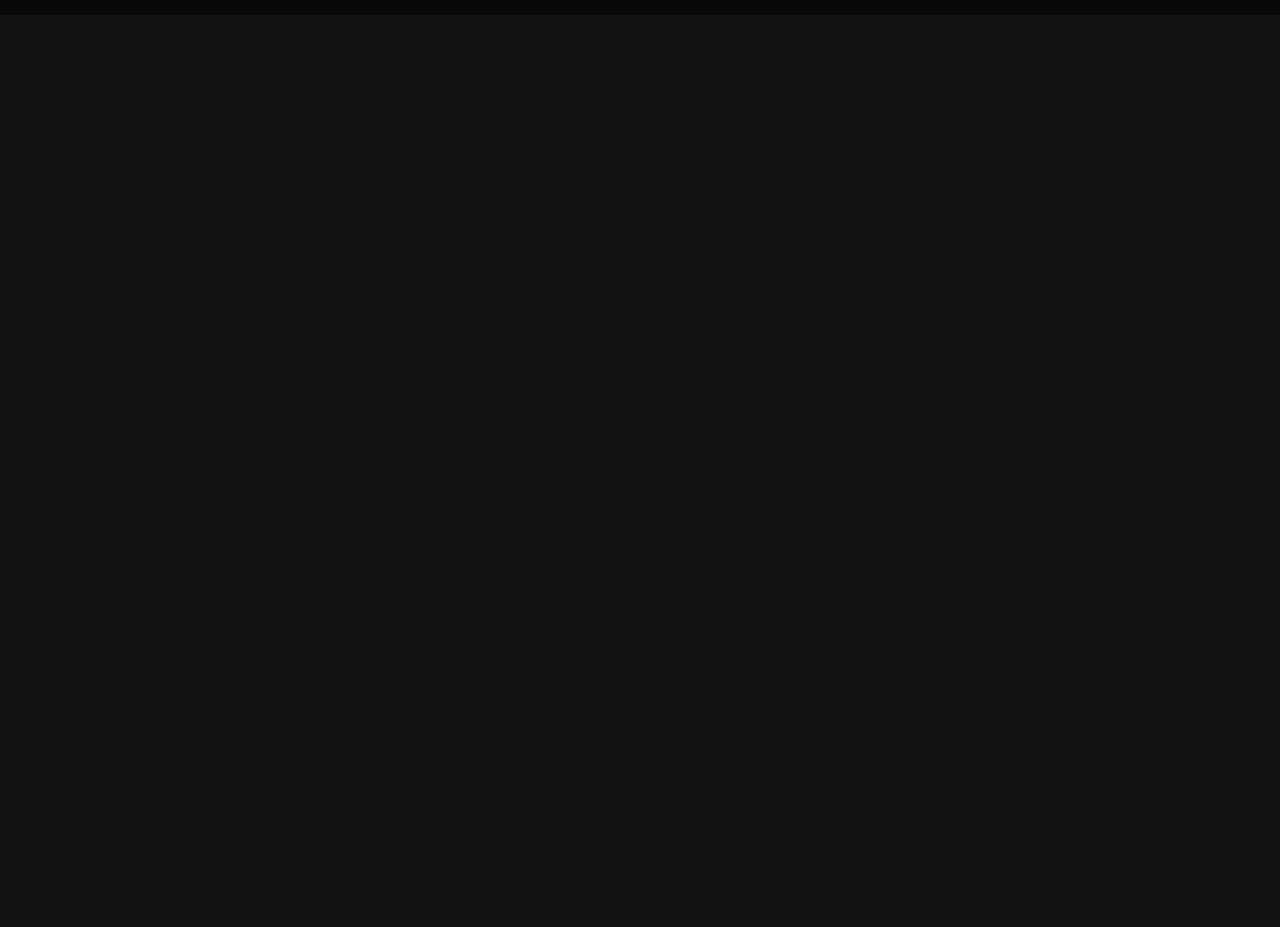
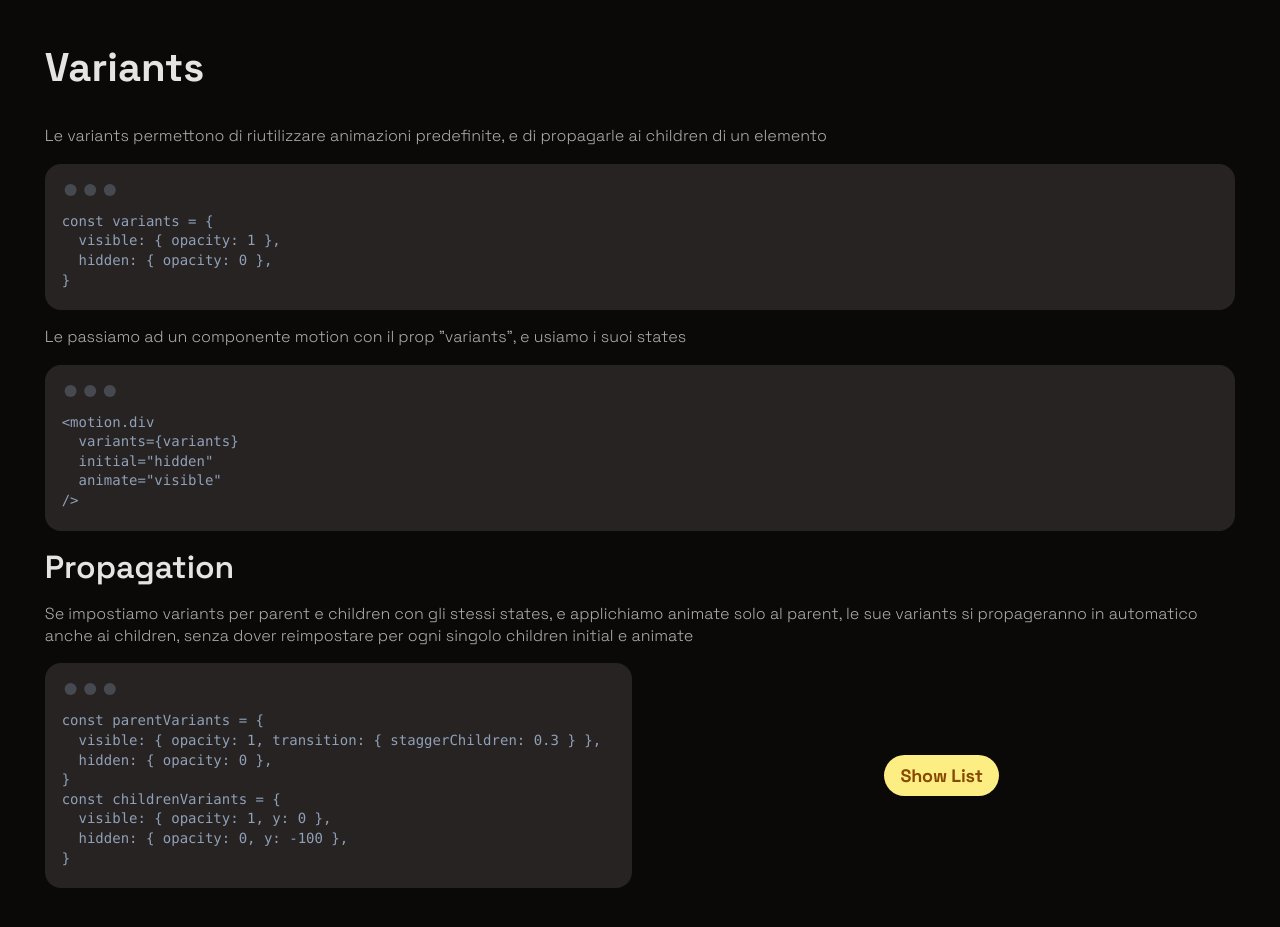
Before and after one commit to lorenzoferrante97/learning-motion, a React app: page / in a window 1280 px wide. Shown: the part 2260-3187 px from the top of the page. Before the commit the page ends 2275 px from the top, so only its background shows below. Built offline with nearby package versions, Linux system fonts and the light colour scheme; the HTML template or start-up script is replaced by a standard one.

Commit message:
add: variants + variants propagation example

```diff
--- a/src/pages/Home.jsx
+++ b/src/pages/Home.jsx
@@ -4,8 +4,20 @@ import { ArrowDownIcon } from '@phosphor-icons/react';
 import { motion } from 'motion/react';
 import Accordion from '../components/dataDisplay/Accordion';
 import Collapse from '../components/dataDisplay/Collapse';
+import { useState } from 'react';
 
 export default function Home() {
+  const [isPropagationVisible, setIsPropagationVisible] = useState(false);
+
+  const parentVariants = {
+    visible: { opacity: 1, transition: { staggerChildren: 0.3 } },
+    hidden: { opacity: 0 },
+  };
+  const childrenVariants = {
+    visible: { opacity: 1, y: 0 },
+    hidden: { opacity: 0, y: 40 },
+  };
+
   return (
     <>
       {/* --- HERO  ------------------------------------------------------ */}
@@ -174,6 +186,94 @@ export default function Home() {
           </div>
         </div>
       </div>
+
+      {/* --- SEZIONE 3 ------------------------------------------------------ */}
+
+      <div className='row-grid gap-8 py-12 xl:mx-auto xl:w-[68%]'>
+        <h2 className='font-h2 col-span-full'>Variants</h2>
+
+        {/* - code example ------------ */}
+        <div className='col-span-full grid grid-cols-2 gap-4'>
+          <p className='text-base-content/75 col-span-full'>
+            Le variants permettono di riutilizzare animazioni predefinite, e di
+            propagarle ai children di un elemento
+          </p>
+          <div className='d-mockup-code bg-base-300 col-span-full'>
+            <pre>
+              <code>{`const variants = {
+    visible: { opacity: 1 },
+    hidden: { opacity: 0 },
+  }`}</code>
+            </pre>
+          </div>
+          <p className='text-base-content/75 col-span-full'>
+            Le passiamo ad un componente motion con il prop "variants", e usiamo
+            i suoi states
+          </p>
+          <div className='d-mockup-code bg-base-300 col-span-full'>
+            <pre>
+              <code>{`<motion.div
+    variants={variants}
+    initial="hidden"
+    animate="visible"
+  />`}</code>
+            </pre>
+          </div>
+
+          <h3 className='font-h3 col-span-full'>Propagation</h3>
+          <p className='text-base-content/75 col-span-full'>
+            Se impostiamo variants per parent e children con gli stessi states,
+            e applichiamo animate solo al parent, le sue variants si
+            propageranno in automatico anche ai children, senza dover
+            reimpostare per ogni singolo children initial e animate
+          </p>
+          <div className='d-mockup-code bg-base-300 col-span-full md:col-span-1'>
+            <pre>
+              <code>{`const parentVariants = {
+    visible: { opacity: 1, transition: { staggerChildren: 0.3 } },
+    hidden: { opacity: 0 },
+  }
+  const childrenVariants = {
+    visible: { opacity: 1, y: 0 },
+    hidden: { opacity: 0, y: -100 },
+  }`}</code>
+            </pre>
+          </div>
+          {/* - esempio visivo ---------- */}
+          <div className='perfect-center col-span-full gap-2 rounded-lg p-12 md:col-span-1'>
+            <motion.div
+              className='bg-accent font-body-m-big text-accent-content flex cursor-pointer rounded-full px-4 py-2'
+              onClick={() => setIsPropagationVisible(!isPropagationVisible)}
+              whileHover={{ scale: 1.1 }}
+              whileTap={{ scale: 0.9 }}>
+              <span>Show List</span>
+            </motion.div>
+            {isPropagationVisible && (
+              <motion.ul
+                className='flex flex-col gap-2'
+                variants={parentVariants}
+                initial='hidden'
+                animate='visible'>
+                <motion.li
+                  variants={childrenVariants}
+                  className='bg-secondary text-secondary-content font-body-s-normal rounded-sm px-2 py-1'>
+                  List item 1
+                </motion.li>
+                <motion.li
+                  variants={childrenVariants}
+                  className='bg-secondary text-secondary-content font-body-s-normal rounded-sm px-2 py-1'>
+                  List item 2
+                </motion.li>
+                <motion.li
+                  variants={childrenVariants}
+                  className='bg-secondary text-secondary-content font-body-s-normal rounded-sm px-2 py-1'>
+                  List item 3
+                </motion.li>
+              </motion.ul>
+            )}
+          </div>
+        </div>
+      </div>
     </>
   );
 }
```
